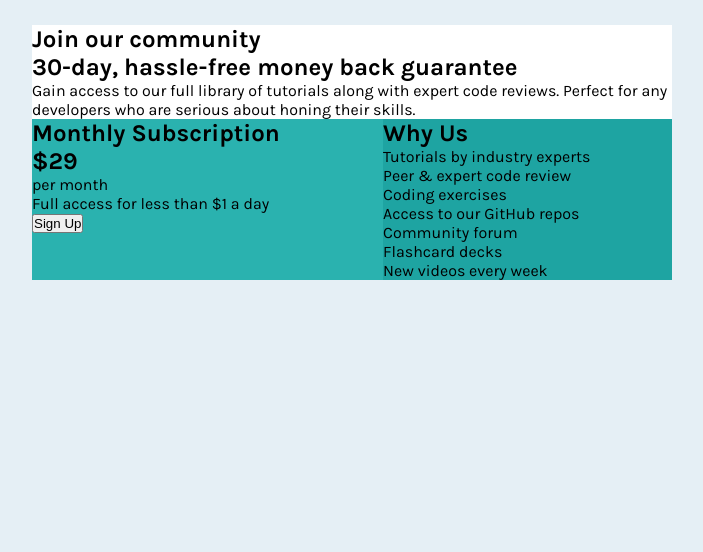
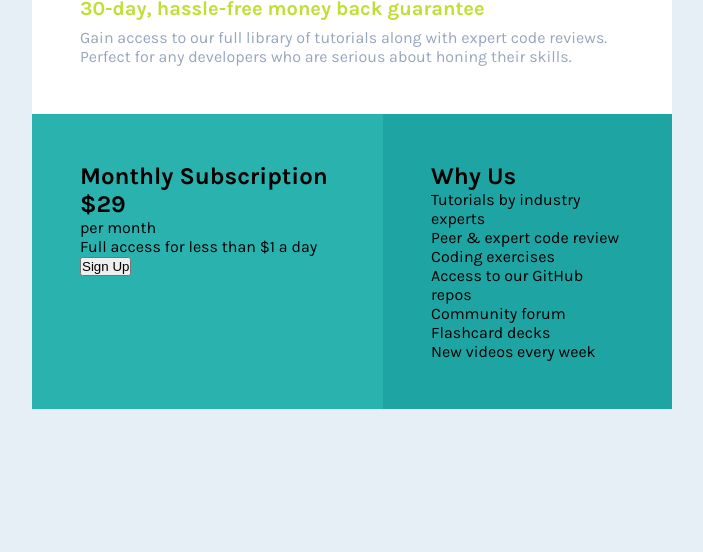
Before and after one commit to HectorKayman/single-price-grid-components, a plain HTML site: page index.html in a window 1280 px wide. Shown: the part 248-800 px from the top of the page, without its empty margins (288-991 px from the left). Drawn offline with Linux system fonts and the light colour scheme.

Commit message:
Add styles to the inner elements of top section

```diff
--- a/style.css
+++ b/style.css
@@ -46,6 +46,10 @@ main {
     'left right';
 }
 
+section {
+  padding: 3rem;
+}
+
 .top {
   background: hsl(0, 0%, 100%);
   grid-area: top;
@@ -60,3 +64,19 @@ main {
   background: var(--secondary-cyan);
   grid-area: right;
 }
+
+.top > h1 {
+  font-size: calc(var(--f-size) * 2);
+  color: var(--primary-cyan);
+  padding-bottom: 1rem;
+}
+
+.top > h2 {
+  font-size: calc(var(--f-size) * 1.25);
+  color: var(--primary-yellow);
+  padding-bottom: 0.5rem;
+}
+
+.top > p {
+  color: var(--neutral-blue);
+}
```
